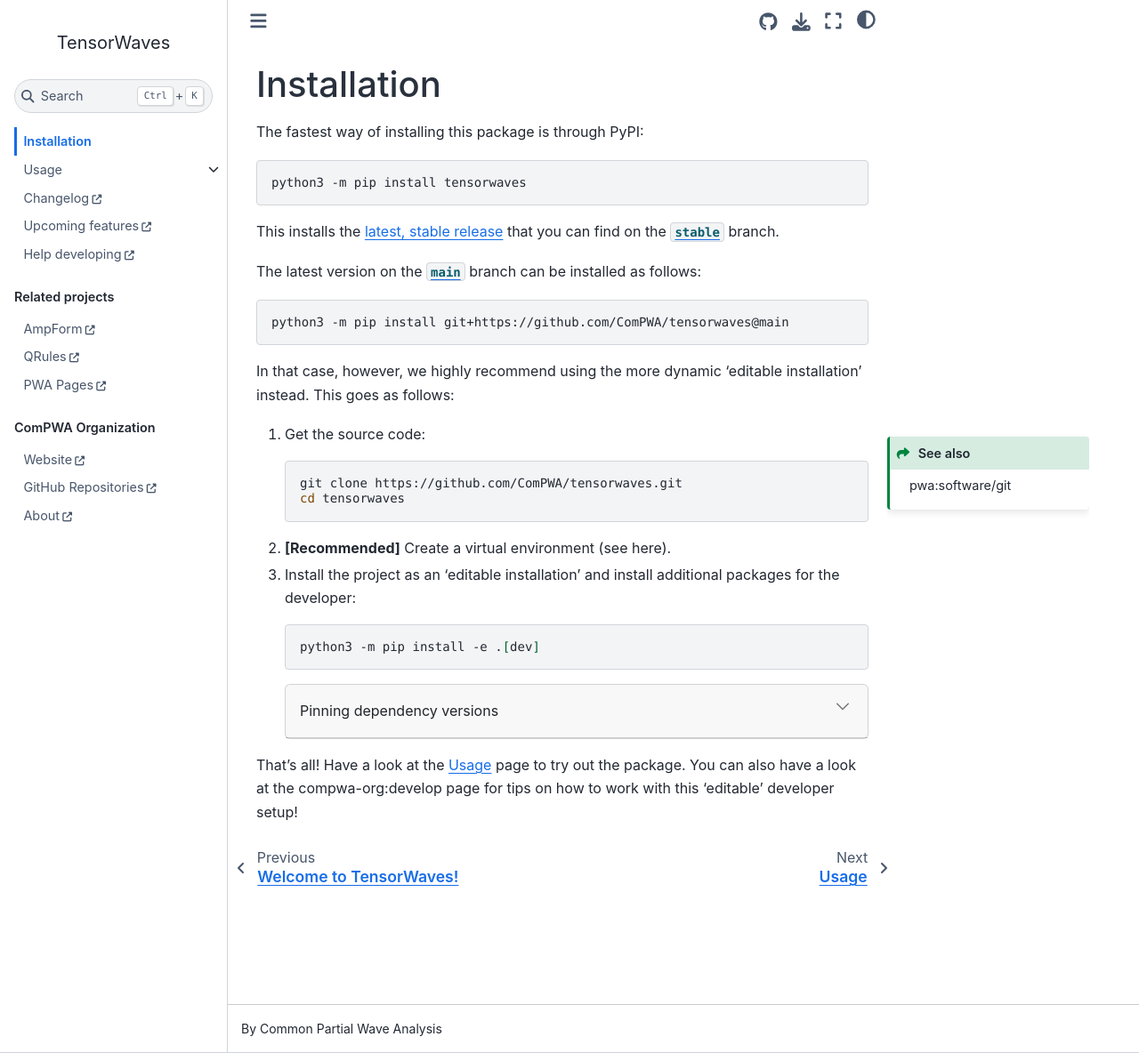
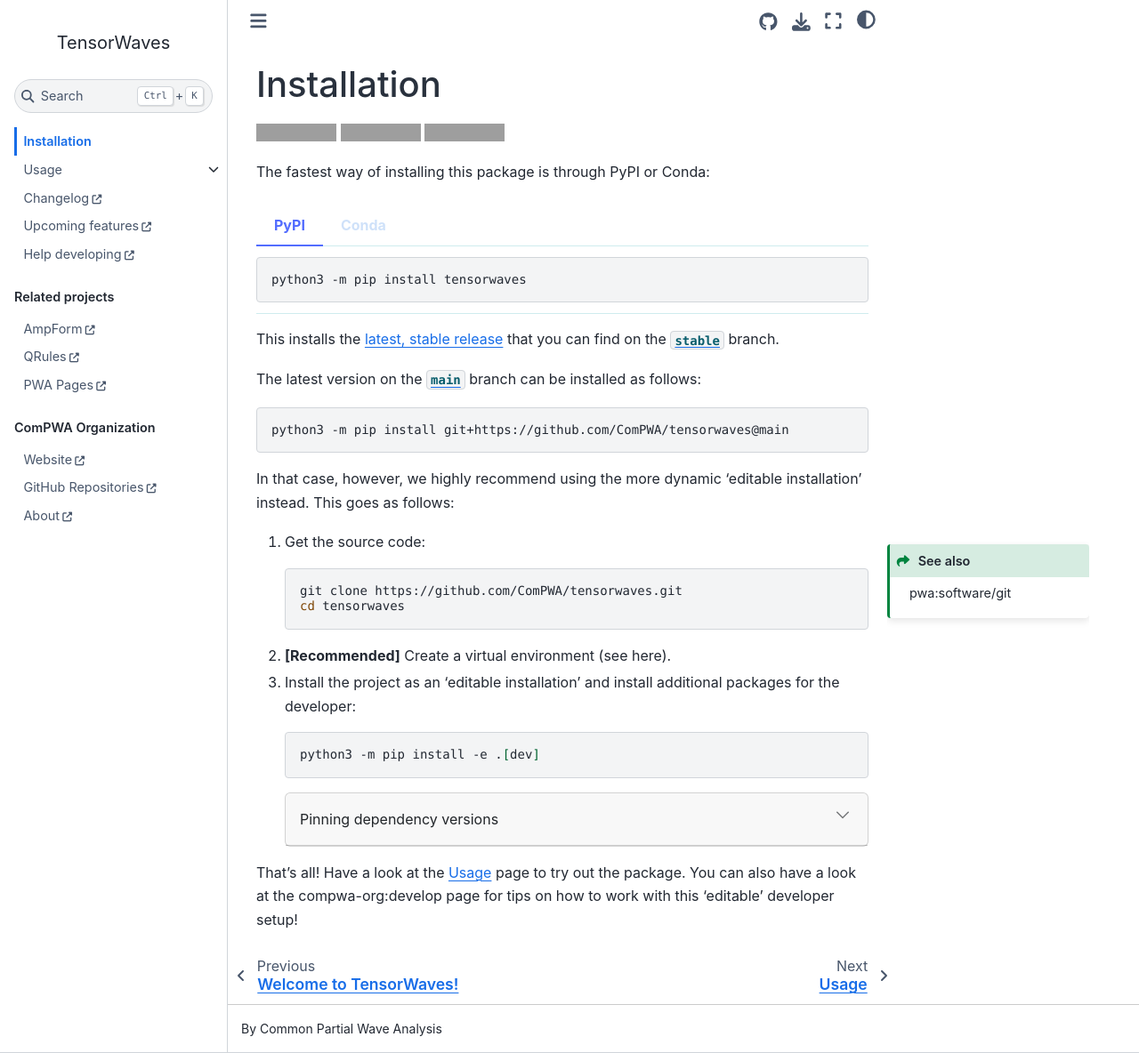
Before and after one commit to ComPWA/tensorwaves, a Sphinx documentation site: the page built from docs/install.md, in a window 1280 px wide and 1184 px high. Shown: the whole window at 89% size. Built offline with Sphinx 7.4.7 and the Sphinx Book theme 1.1.4, drawn with Linux system fonts in a browser that asks for light colours; pages that are not in the unit, such as notebooks, are missing from menus; the version number could not be read and is left out; grey boxes are pictures that could not be loaded.

Commit message:
docs: add Conda badge and install instructions (#333)
* docs: reorganize imports README
* docs: add install instructions for Conda
* docs: add badges to install page
* docs: add Conda badge to README

````diff
--- a/docs/install.md
+++ b/docs/install.md
@@ -1,15 +1,31 @@
 # Installation
 
-The fastest way of installing this package is through PyPI:
+[![PyPI package](https://badge.fury.io/py/tensorwaves.svg)](https://pypi.org/project/tensorwaves)
+[![Conda package](https://anaconda.org/conda-forge/tensorwaves/badges/version.svg)](https://anaconda.org/conda-forge/tensorwaves)
+[![Supported Python versions](https://img.shields.io/pypi/pyversions/tensorwaves)](https://pypi.org/project/tensorwaves)
+
+The fastest way of installing this package is through PyPI or Conda:
+
+:::{tabbed} PyPI
 
 ```shell
 python3 -m pip install tensorwaves
 ```
 
+::::
+
+:::{tabbed} Conda
+
+```shell
+conda install -c conda-forge tensorwaves
+```
+
+:::
+
 This installs the
-[latest, stable release](https://pypi.org/project/tensorwaves) that you can
-find on the [`stable`](https://github.com/ComPWA/tensorwaves/tree/stable)
-branch.
+[latest, stable release](https://github.com/ComPWA/tensorwaves/releases) that
+you can find on the
+[`stable`](https://github.com/ComPWA/tensorwaves/tree/stable) branch.
 
 The latest version on the
 [`main`](https://github.com/ComPWA/tensorwaves/tree/main) branch can be
````
Also changed, not shown: README.md (+8 -5 lines).
